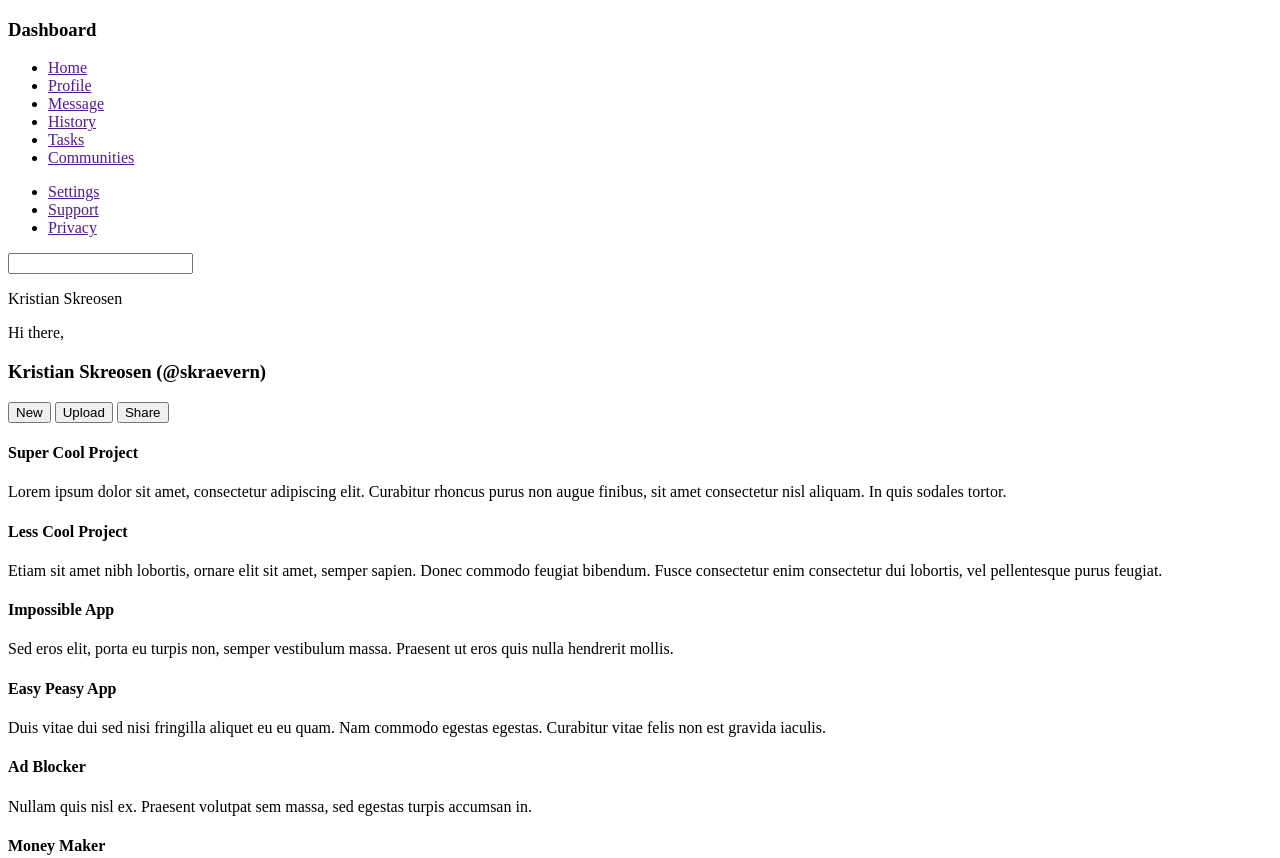
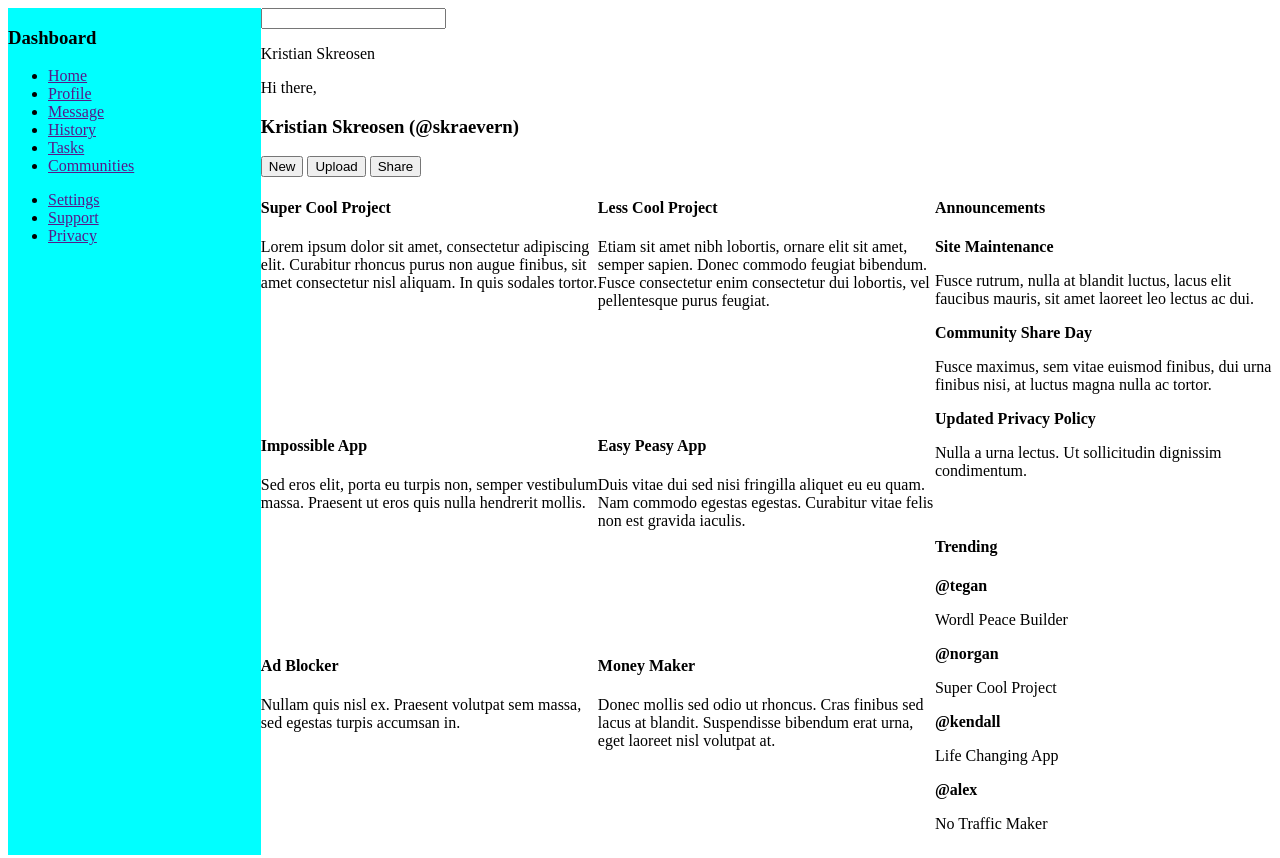
Before and after one commit to Skraevern/admin-dashboard, a plain HTML site: page index.html in a window 1280 px wide. Shown: the top 858 px of the page. Drawn offline with Linux system fonts and the light colour scheme.

Commit message:
Added grid

```diff
--- a/index.html
+++ b/index.html
@@ -43,13 +43,14 @@
           <button>Share</button>
         </div>
       </div>
+      <main>
         <div class="card-container">
           <div class="card">
             <h4>Super Cool Project</h4>
             <p>
               Lorem ipsum dolor sit amet, consectetur adipiscing elit. Curabitur
-            rhoncus purus non augue finibus, sit amet consectetur nisl aliquam.
-            In quis sodales tortor.
+              rhoncus purus non augue finibus, sit amet consectetur nisl
+              aliquam. In quis sodales tortor.
             </p>
           </div>
           <div class="card">
@@ -77,15 +78,16 @@
           <div class="card">
             <h4>Ad Blocker</h4>
             <p>
-            Nullam quis nisl ex. Praesent volutpat sem massa, sed egestas turpis
-            accumsan in.
+              Nullam quis nisl ex. Praesent volutpat sem massa, sed egestas
+              turpis accumsan in.
             </p>
           </div>
           <div class="card">
             <h4>Money Maker</h4>
             <p>
-            Donec mollis sed odio ut rhoncus. Cras finibus sed lacus at blandit.
-            Suspendisse bibendum erat urna, eget laoreet nisl volutpat at.
+              Donec mollis sed odio ut rhoncus. Cras finibus sed lacus at
+              blandit. Suspendisse bibendum erat urna, eget laoreet nisl
+              volutpat at.
             </p>
           </div>
         </div>
@@ -99,8 +101,8 @@
             </p>
             <p><strong>Community Share Day</strong></p>
             <p>
-            Fusce maximus, sem vitae euismod finibus, dui urna finibus nisi, at
-            luctus magna nulla ac tortor.
+              Fusce maximus, sem vitae euismod finibus, dui urna finibus nisi,
+              at luctus magna nulla ac tortor.
             </p>
             <p><strong>Updated Privacy Policy</strong></p>
             <p>Nulla a urna lectus. Ut sollicitudin dignissim condimentum.</p>
@@ -117,6 +119,7 @@
             <p>No Traffic Maker</p>
           </div>
         </div>
+      </main>
     </div>
   </body>
 </html>
--- a/style.css
+++ b/style.css
@@ -0,0 +1,34 @@
+.container {
+  display: grid;
+  grid-template-columns: repeat(1, 1fr) repeat(1, 4fr);
+  grid-template-rows: repeat(1, 1fr) repeat(1, 4fr);
+}
+
+.sidebar-left {
+  grid-column: 1 / 2;
+  grid-row: 1 / 3;
+  background-color: aqua;
+}
+.header {
+  grid-column: 2 / 3;
+  grid-row: 1 / 2;
+}
+main {
+  grid-column: 2 / 3;
+  grid-row: 2 / 3;
+  display: grid;
+  grid-template-columns: repeat(1, 2fr) repeat(1, 1fr);
+}
+.card-container {
+  grid-column: 1 / 2;
+  grid-row: 1 / 3;
+  display: grid;
+  grid-template-columns: repeat(2, 1fr);
+}
+.sidebar-right {
+  grid-column: 2 / 3;
+  grid-row: 1 / 3;
+  display: grid;
+  grid-template-columns: 1fr;
+  grid-template-rows: repeat(2, 1fr);
+}
```
Lines whose indentation alone changed are shown as unchanged.
